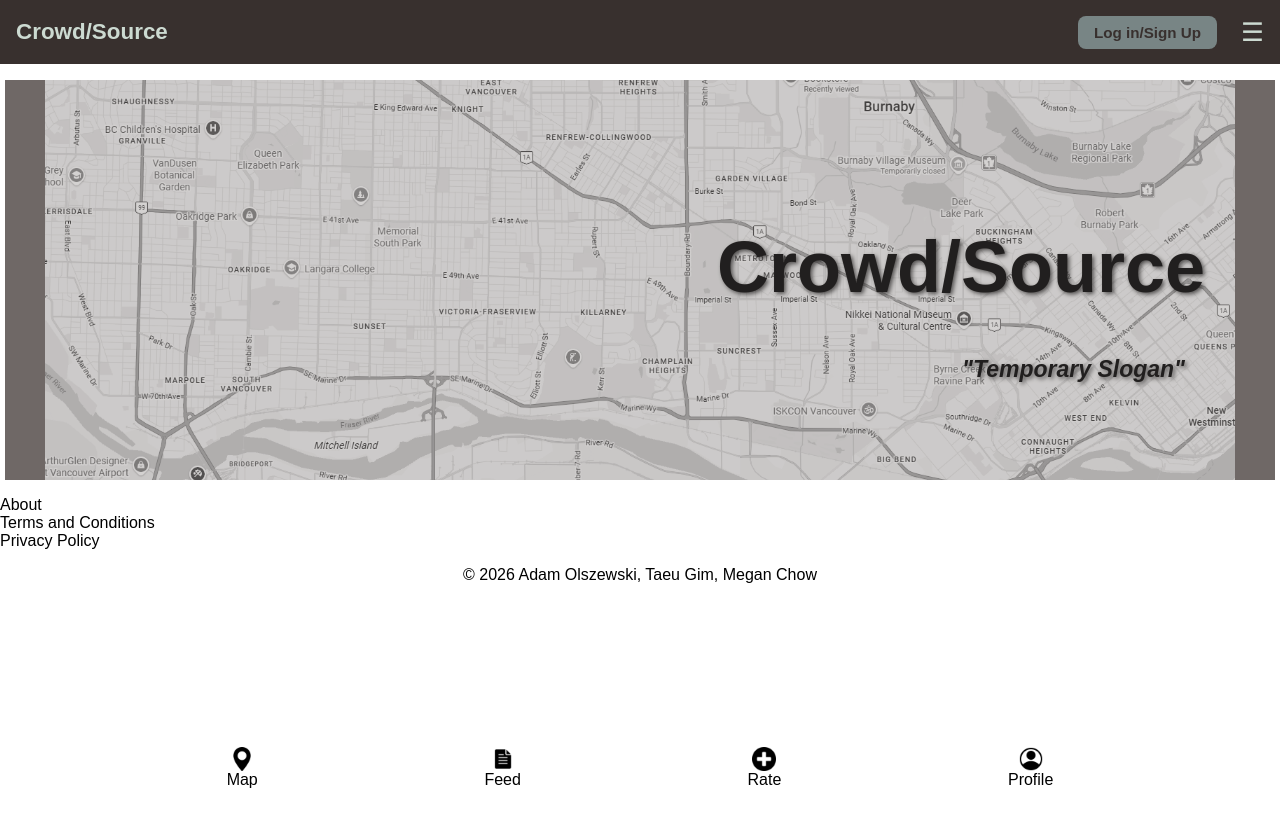
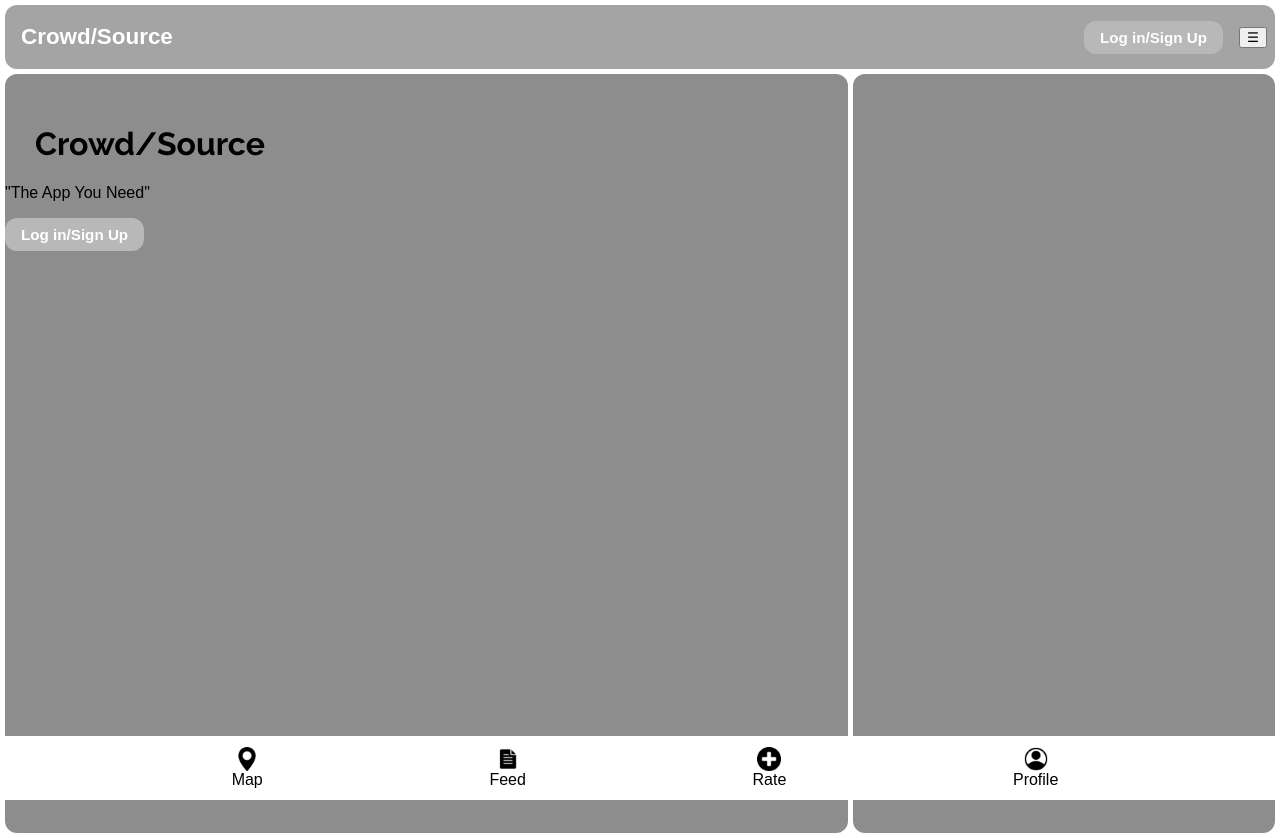
Before and after one commit to taeu0913/1800_202610_BBY21, a website built with Vite: page index.html in a window 1280 px wide. Before the commit the page ends 800 px from the top, so only its background shows below. Built offline with nearby package versions, Linux system fonts and the light colour scheme; files whose address does not match are found by name.

Commit message:
grayscaled, fixed CSS variables,begin remaking indexhtml, remove redundant or unused CSS, add consistant border radius var, add new color var, fix color var implementation

```diff
--- a/index.html
+++ b/index.html
@@ -12,9 +12,6 @@
   <!-- Other libraries go here -->
   <link rel="stylesheet" href="	https://cdn.jsdelivr.net/npm/bootstrap@5.3.8/dist/css/bootstrap.min.css">
   <link rel="stylesheet" href="styles/style.css">
-
-  <link rel="stylesheet" href="./node_modules/leaflet/dist/leaflet.css" />
-  <script src="./node_modules/leaflet/dist/leaflet.js"></script>
 </head>
 
 <body>
@@ -25,34 +22,20 @@
   <!-- Stuff for body goes here -->
   <nav-bar></nav-bar>
 
-  <div class="menu" id="menu">
-    <a href="#">Profile</a>
-    <a href="#">Settings</a>
-    <a href="#">Help</a>
-  </div>
+  <div id="indexPage">
+    <div id="logoAndQuote">
+      <h1>Crowd/Source</h1>
+      <p>"The App You Need"</p>
 
-  <div class="p-2 mb-4 rounded-3">
-    <div class="container-fluid py-4">
-      <figure class="hero">
-        <div class="content">
-          <h1 class="display-2 fw-bold midLogo">Crowd/Source</h1>
-          <h3><i>"Temporary Slogan"</i></h3>
+      <div class="nav-right">
+          <a href="login.html" class="nav-link signup">Log in/Sign Up</a>
         </div>
-      </figure>
+    </div>
 
+    <div id="filler">
     </div>
   </div>
 
-  <div id="footer">
-    <div class="container">
-      <a>About</a>
-      <br>
-      <a>Terms and Conditions</a>
-      <br>
-      <a>Privacy Policy</a>
-      <p style="text-align: center;">© 2026 Adam Olszewski, Taeu Gim, Megan Chow</p>
-    </div>
-  </div>
 
   <real-footer></real-footer>
   <!---------------------------------------------->
@@ -64,7 +47,6 @@
   <script src="src/components/NavBarTemplate.js"></script>
   <script src="src/components/FooterTemplate.js"></script>
   <script src="https://cdn.jsdelivr.net/npm/bootstrap@5.3.8/dist/js/bootstrap.bundle.min.js"></script>
-  <script src="leaflet/leaflet.js"></script>
 
   <!-- <script type="module" src="./src/main.js"></script> -->
 
--- a/src/firebaseConfig.js
+++ b/src/firebaseConfig.js
@@ -36,7 +36,7 @@ import { getFirestore } from "firebase/firestore";
 // };
 
 
-// DO NOT CHANGE!!!!
+// DO NOT CHANGE!!!!!
 const firebaseConfig = {
   apiKey:            import.meta.env.VITE_FIREBASE_API_KEY,
   authDomain:        import.meta.env.VITE_FIREBASE_AUTH_DOMAIN,
--- a/src/loginSignup.js
+++ b/src/loginSignup.js
@@ -33,7 +33,7 @@ function initAuthUI() {
     const toLoginBtn = document.getElementById('toLogin');
     const loginForm = document.getElementById('loginForm');
     const signupForm = document.getElementById('signupForm');
-    const redirectUrl = 'main.html';
+    const redirectUrl = 'index.html';
 
     // --- Helper Functions ---
     // Toggle element visibility
--- a/styles/style.css
+++ b/styles/style.css
@@ -1,3 +1,5 @@
+@import url('https://fonts.googleapis.com/css2?family=Raleway:ital,wght@0,100..900;1,100..900&display=swap');
+
 :root {
 
     /*
@@ -9,17 +11,21 @@
      * Deep Mocha: #38302E
      */
     /* 60% — background */
-    --light-text: #CCDAD1;
+    --light-text: #ffffff;
 
     /* 30% — primary actions and supporting surfaces) */
-    --primary: #38302E;
-    --secondary: #788585;
+    --primary: #a5a4a4;
+    --secondary: #b8b8b8;
+    --tetriary:  #8d8d8d;
 
     /* 10% — accent for emphasis and interaction */
-    --accent: #6F6866;
+    --accent: #8a8a8a;
+
     /* Button border widths */
     --btn-border-width: 3px;
     --btn-border-width-hover: 5px;
+
+    --borderR: 12px;
 }
 
 body {
@@ -27,7 +33,8 @@ body {
   padding: 0;
   box-sizing: border-box;
   font-family: Arial, sans-serif;
-  background-color: white;
+  background-color: var(--light-text);
+  margin:5px;
   /* background-color: #CCDAD1; */
 }
 
@@ -42,49 +49,36 @@ body {
   color: var(--light-text);
   position: relative;
   z-index: 10000;
+  border-radius: var(--borderR);
 }
-
 .logo {
   font-size: 1.4rem;
   font-weight: bold;
   padding-left: 0.5rem;
   padding-right: 0.5rem;
 }
-
-/* Right side */
 .nav-right {
   display: flex;
   align-items: center;
   gap: 1rem;
 }
-
 .nav-link {
-  color: var(--light-text);
   text-decoration: none;
   font-size: 0.95rem;
 }
-
-.nav-link:hover {
-  color: #9CAEA9;
-}
-
 a.signup {
   background-color: var(--secondary);
-  color: var(--primary);
+  color: var(--light-text);
   padding: 0.5rem 1rem;
-  border-radius: 8px;
+  border-radius: var(--borderR);
   font-weight: bold;
   display: inline-block;
 }
-
-
 a.signup:hover {
   background-color: var(--light-text);
   color: var(--primary);
 }
-
-/* Hamburger */
-.hamburger {
+/* .hamburger {
   background: none;
   border: none;
   font-size: 1.6rem;
@@ -92,14 +86,12 @@ a.signup:hover {
   cursor: pointer;
   padding: 0.25rem 0.5rem;
   border-radius: 4px;
-}
-
-.hamburger:hover {
+}  */
+/* .hamburger:hover {
   background-color: var(--accent);
-}
-
+} */
 /* Dropdown menu */
-.menu {
+/* .menu {
   display: none;
   position: absolute;
   right: 1.5rem;
@@ -110,7 +102,6 @@ a.signup:hover {
   overflow: hidden;
   min-width: 150px;
 }
-
 .menu a {
   display: block;
   padding: 0.75rem 1rem;
@@ -119,49 +110,13 @@ a.signup:hover {
   background-color: var(--accent);
   z-index: 9999;
 }
-
 .menu a:hover {
   background-color: #788585;
   color: var(--primary);
-}
+} */
 
-.container-fluid {
-  background-color: var(--accent);
-}
 
-.rounded-3 {
-  background-color: var(--accent);
-}
 
-.p-2 {
-  margin: 5px;
-}
-
-.hero {
-  background-image: url('/images/map.png');
-  background-size: cover;
-  background-position: center;
-  height: 400px;
-  display: flex;
-  align-items: center;
-  justify-content: right;
-  filter:grayscale(100%) opacity(70%);
-}
-
-.hero h1 {
-  font-size: 72px;
-  padding-right: 30PX;
-  text-shadow: 2px 2px 4px rgba(0, 0, 0, 0.7);
-}
-
-.hero h3 {
-  max-width: 800px;
-  margin: 0 auto;
-  font-size: 23px;
-  text-align: right;
-  padding-right: 50px;
-  text-shadow: 2px 2px 4px rgba(0, 0, 0, 0.7);
-}
 
 
 #footer {
@@ -228,8 +183,8 @@ a.signup:hover {
   top: calc(100% + 6px);
   left: 0;
   width: 100%;
-  background: white;
-  border-radius: 10px;
+  background: var(--light-text);;
+  border-radius: var(--borderR);
   border: 1px solid var(--secondary);
   max-height: 200px;
   overflow-y: auto;
@@ -255,7 +210,7 @@ a.signup:hover {
   height: 8vh;
   /* border-top-style: 1pt solid;
   border-top: #666; */
-  background-color: white;
+  background-color: var(--light-text);;
   position: fixed;
   bottom: 0;
   display: flex;
@@ -375,10 +330,6 @@ a.signup:hover {
 .user > img {
   height: 6vh;
   object-fit: contain;
-}
-
-small {
-  color: #666;
 }
 
 .post-content img {
@@ -552,7 +503,7 @@ input[type=number] {
 
 .stat {
   border: 1px solid var(--accent);
-  border-radius: 12px;
+  border-radius: var(--borderR);
   padding: 0.85rem 0.6rem;
   text-align: center;
 }
@@ -583,7 +534,7 @@ text-align: right;
 .no-list {
   color: var(--primary);
   border: 1px solid var(--secondary);
-  border-radius: 12px;
+  border-radius: var(--borderR);
   padding: 0.75rem;
   text-align: center;
   margin: 0.7rem;
@@ -595,7 +546,7 @@ text-align: right;
 
 .location-list {
   border: 1px solid var(--secondary);
-  border-radius: 12px;
+  border-radius: var(--borderR);
   margin: 0.7rem;
   padding: 0.7rem;
   padding-top:0;
@@ -610,7 +561,7 @@ text-align: right;
 
 .saved-li {
   border: 1px solid var(--secondary);
-  border-radius: 12px;
+  border-radius: var(--borderR);
   padding: 0.7rem;
   margin-bottom: 0.7rem;
 }
@@ -647,7 +598,7 @@ text-align: right;
 .settings-button {
   color: var(--primary);
   border: 1px solid var(--secondary);
-  border-radius: 12px;
+  border-radius: var(--borderR);
   padding: 0.7rem;
   font-size: 1.1rem;
   font-weight: bold;
@@ -664,7 +615,7 @@ text-align: right;
 .logout-button {
   color: var(--primary);
   border: 1px solid var(--secondary);
-  border-radius: 12px;
+  border-radius: var(--borderR);
   padding: 0.7rem;
   justify-content: center;
   font-size: 1.1rem;
@@ -675,7 +626,7 @@ text-align: right;
 }
 
 .logout-button:hover {
-  background-color: red;
+  background-color: rgb(133, 0, 0);
   cursor: pointer;
 }
 
@@ -689,7 +640,7 @@ text-align: right;
 .link-button {
   text-align: center;
   padding: 0.7rem;
-  border-radius: 12px;
+  border-radius: var(--borderR);
   border: 1px solid var(--accent);
   background: transparent;
   color: var(--primary);
@@ -728,7 +679,7 @@ text-align: right;
   width: min(520px, 100%);
   background: white;
   border: 2px solid var(--accent);
-  border-radius: 14px;
+  border-radius: var(--borderR);
   overflow: hidden;
 }
 
@@ -778,7 +729,7 @@ text-align: right;
 .input {
   width: 100%;
   padding: 0.65rem 0.75rem;
-  border-radius: 12px;
+  border-radius: var(--borderR);
   border: 1px solid #ddd;
   outline: none;
 }
@@ -806,7 +757,7 @@ h2 {
   margin: 0.7rem;
   padding: 0.9rem;
   border: 1px solid var(--secondary);
-  border-radius: 12px;
+  border-radius: var(--borderR);
   background: white;
 }
 
@@ -816,7 +767,7 @@ h2 {
   box-sizing: border-box;
   padding: 0.8rem 0.9rem;
   border: 1px solid var(--secondary);
-  border-radius: 12px;
+  border-radius: var(--borderR);
   outline: none;
   font-size: 1rem;
   color: var(--primary);
@@ -834,7 +785,7 @@ h2 {
 #lightModeBtn,
 #darkModeBtn {
   border: 1px solid var(--secondary);
-  border-radius: 12px;
+  border-radius: var(--borderR);
   padding: 0.8rem;
   font-size: 1rem;
   font-weight: bold;
@@ -898,9 +849,9 @@ body.dark-mode #settingsMessage {
   left: 50%;
   transform: translateX(-50%);
   background: var(--primary);
-  color: white;
+  color: var(--light-text);
   padding: 0.7rem 1rem;
-  border-radius: 10px;
+  border-radius: var(--borderR);
   font-size: 0.95rem;
   box-shadow: 0 4px 10px rgba(0,0,0,0.15);
   opacity: 0;
@@ -915,7 +866,7 @@ body.dark-mode #settingsMessage {
 }
 
 .settings-notification.success {
-  background: #2ecc71;
+  background: #2faa62;
 }
 
 .settings-notification.error {
@@ -936,7 +887,7 @@ body.dark-mode #settingsMessage {
 
 @media screen and (min-width: 1025px) {
   #location-popup {
-    background-color: white;
+    background-color: var(--light-text);
     padding: 1.5rem 1.5rem 0 1.5rem;
     box-sizing: border-box;
     width: 32%;
@@ -956,3 +907,40 @@ body.dark-mode #settingsMessage {
     margin-right: 0;
   }
 }
+
+
+#indexPage{
+  display:grid;
+  grid-template-columns: 2fr 1fr;
+  gap:5px;
+}
+
+#filler{
+  background-color: var(--tetriary);
+  max-height: 750px;
+  min-height: 759px;
+}
+
+
+
+
+#logoAndQuote{
+  margin-top: 5px;
+  background-color: var(--tetriary);
+  max-height: 750px;
+  min-height: 759px;
+  border-radius: var(--borderR);
+}
+
+#logoAndQuote h1{
+  padding: 30px;
+  padding-bottom: 0px;
+  font-family: 'Raleway';
+  font-weight: 700;
+}
+
+#filler{
+  background-color: var(--tetriary);
+  margin-top: 5px;
+  border-radius: var(--borderR);
+}
```
